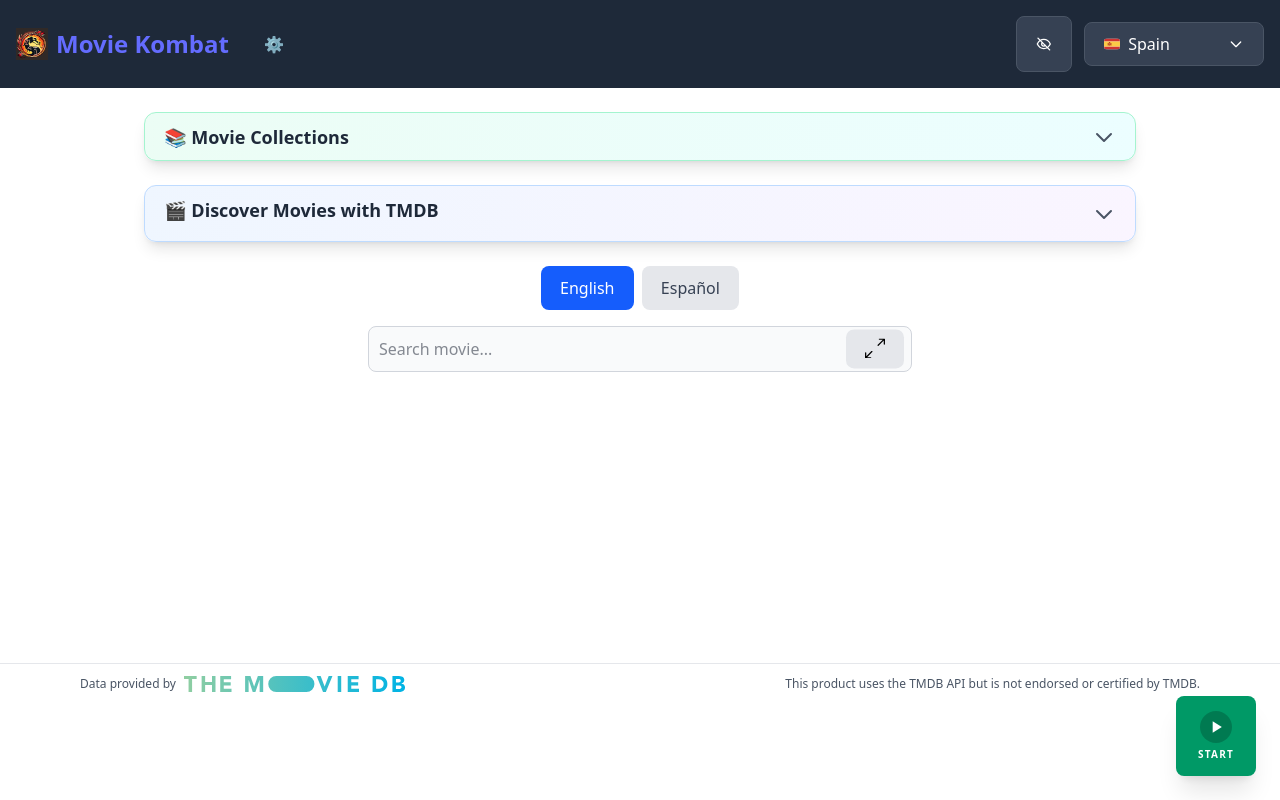
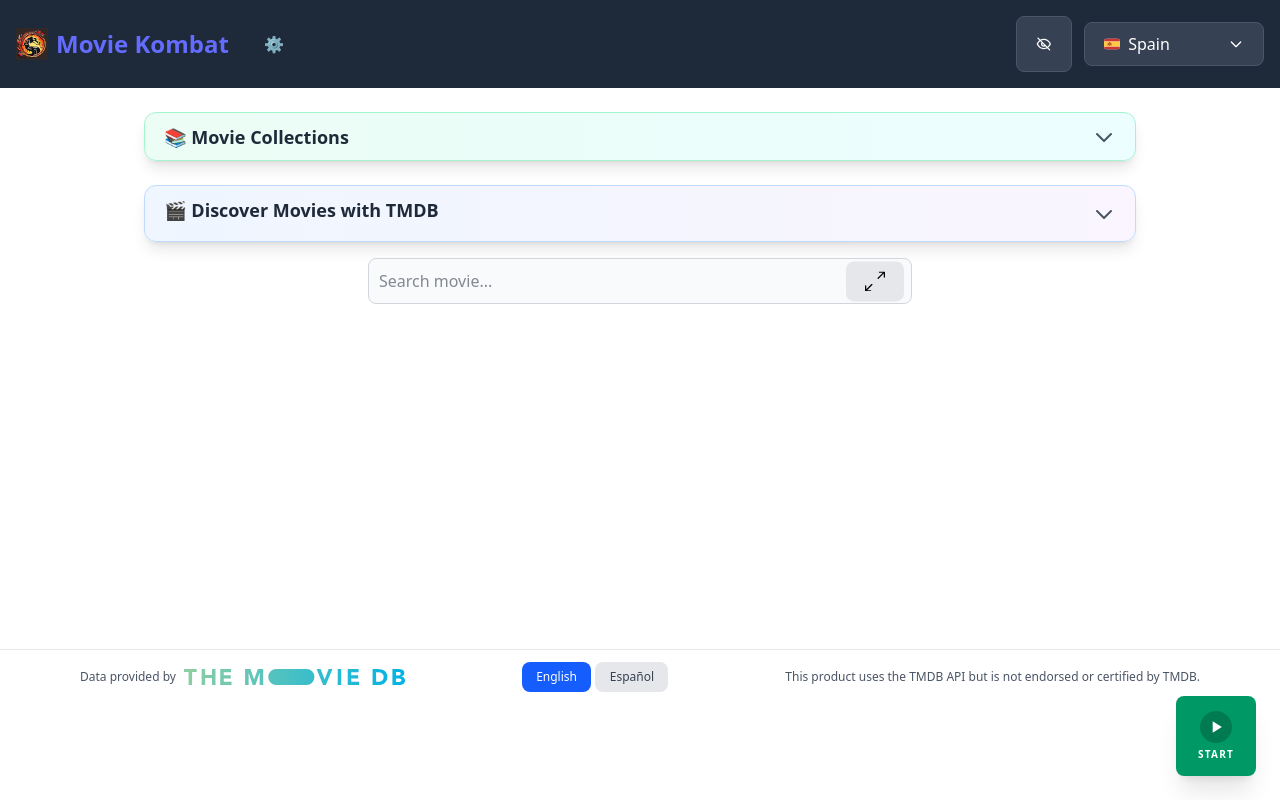
Before and after one commit to pablorotten/movie-kombat, a React (Vite) app: page / in a window 1280 px wide. Built offline with nearby package versions, Linux system fonts and the light colour scheme.

Commit message:
Move language selector (English/Español) to the bottom footer
Agent-Logs-Url: https://github.com/pablorotten/movie-kombat/sessions/f95556ad-591d-41cb-af1f-2a65e7f45b22

Co-authored-by: pablorotten <11843557+pablorotten@users.noreply.github.com>

```diff
--- a/src/App.tsx
+++ b/src/App.tsx
@@ -107,6 +107,7 @@ function App() {
     arePostersVisible,
     togglePostersVisibility,
     searchLanguage,
+    setSearchLanguage,
     selectedRegion,
     setSelectedRegion,
   } = useMovies();
@@ -369,6 +370,28 @@ function App() {
                 <img src={tmdbLogo} alt="TMDB" className="h-4 w-auto" />
               </a>
             </div>
+            <div className="flex items-center gap-1">
+              <button
+                onClick={() => setSearchLanguage('en-US')}
+                className={`px-2 py-1 rounded font-medium transition-colors text-xs ${
+                  searchLanguage === 'en-US'
+                    ? 'bg-blue-600 text-white'
+                    : 'bg-gray-200 text-gray-700 hover:bg-gray-300 dark:bg-gray-700 dark:text-gray-300 dark:hover:bg-gray-600'
+                }`}
+              >
+                English
+              </button>
+              <button
+                onClick={() => setSearchLanguage('es-ES')}
+                className={`px-2 py-1 rounded font-medium transition-colors text-xs ${
+                  searchLanguage === 'es-ES'
+                    ? 'bg-blue-600 text-white'
+                    : 'bg-gray-200 text-gray-700 hover:bg-gray-300 dark:bg-gray-700 dark:text-gray-300 dark:hover:bg-gray-600'
+                }`}
+              >
+                Español
+              </button>
+            </div>
             <p className="hidden md:block text-right">{ui.tmdbAttribution}</p>
           </div>
         </footer>
--- a/src/pages/SearchPage.tsx
+++ b/src/pages/SearchPage.tsx
@@ -44,7 +44,7 @@ const LoadingSpinner = () => (
 
 export default function SearchPage() {
   const navigate = useNavigate();
-  const { addMovie, movieList, removeMovie, tmdbApiKey, searchLanguage, setSearchLanguage, setMovieList } = useMovies();
+  const { addMovie, movieList, removeMovie, tmdbApiKey, searchLanguage, setMovieList } = useMovies();
   const [searchParams, setSearchParams] = useSearchParams();
   const hasRestoredFromUrl = useRef(false);
   const previousLanguage = useRef(searchLanguage);
@@ -612,30 +612,6 @@ export default function SearchPage() {
       )}
 
       <div className="max-w-xl mx-auto px-4">
-        {/* Language Selector */}
-        <div className="flex justify-center gap-2 mt-6 mb-4">
-          <button
-            onClick={() => setSearchLanguage('en-US')}
-            className={`px-4 py-2 rounded-lg font-medium transition-colors ${
-              searchLanguage === 'en-US'
-                ? 'bg-blue-600 text-white'
-                : 'bg-gray-200 text-gray-700 hover:bg-gray-300'
-            }`}
-          >
-            English
-          </button>
-          <button
-            onClick={() => setSearchLanguage('es-ES')}
-            className={`px-4 py-2 rounded-lg font-medium transition-colors ${
-              searchLanguage === 'es-ES'
-                ? 'bg-blue-600 text-white'
-                : 'bg-gray-200 text-gray-700 hover:bg-gray-300'
-            }`}
-          >
-            Español
-          </button>
-        </div>
-
         <div className="mt-4">
           {!useTextarea ? (
             <div className="relative">
```
